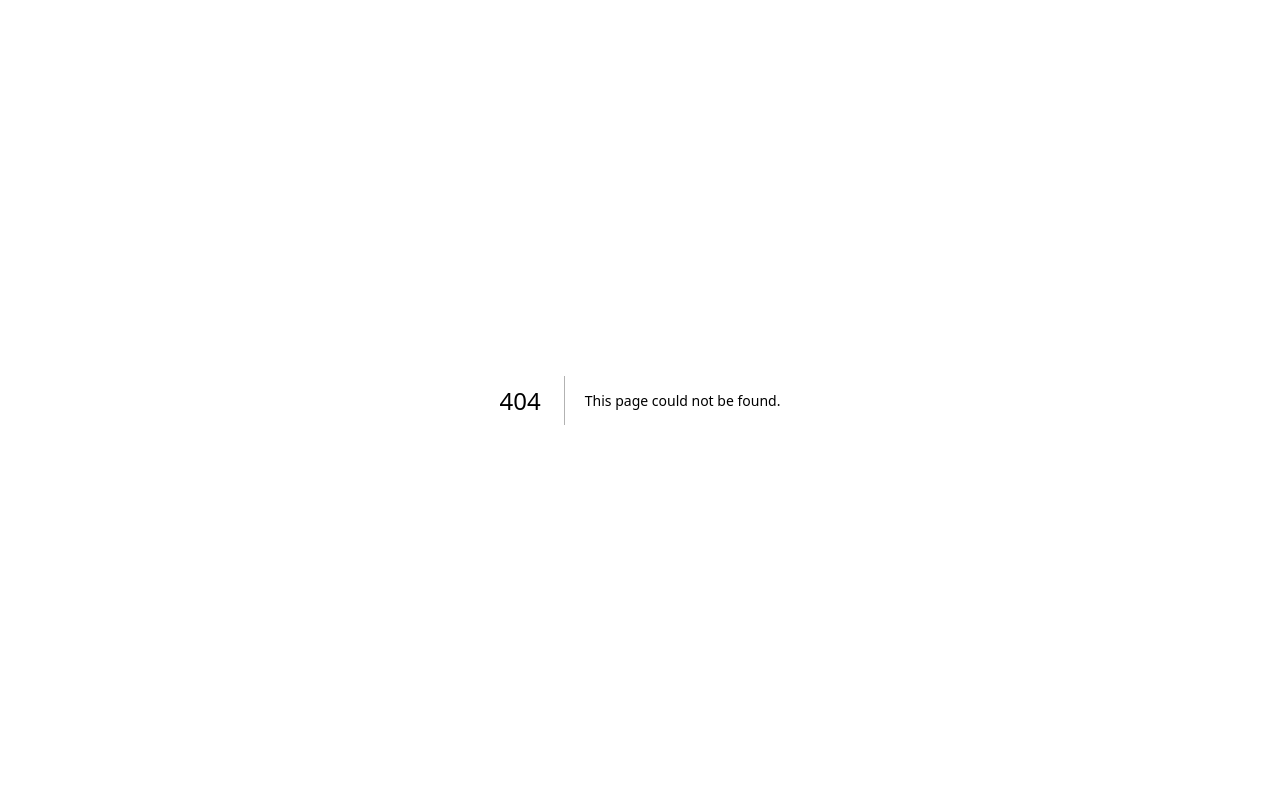
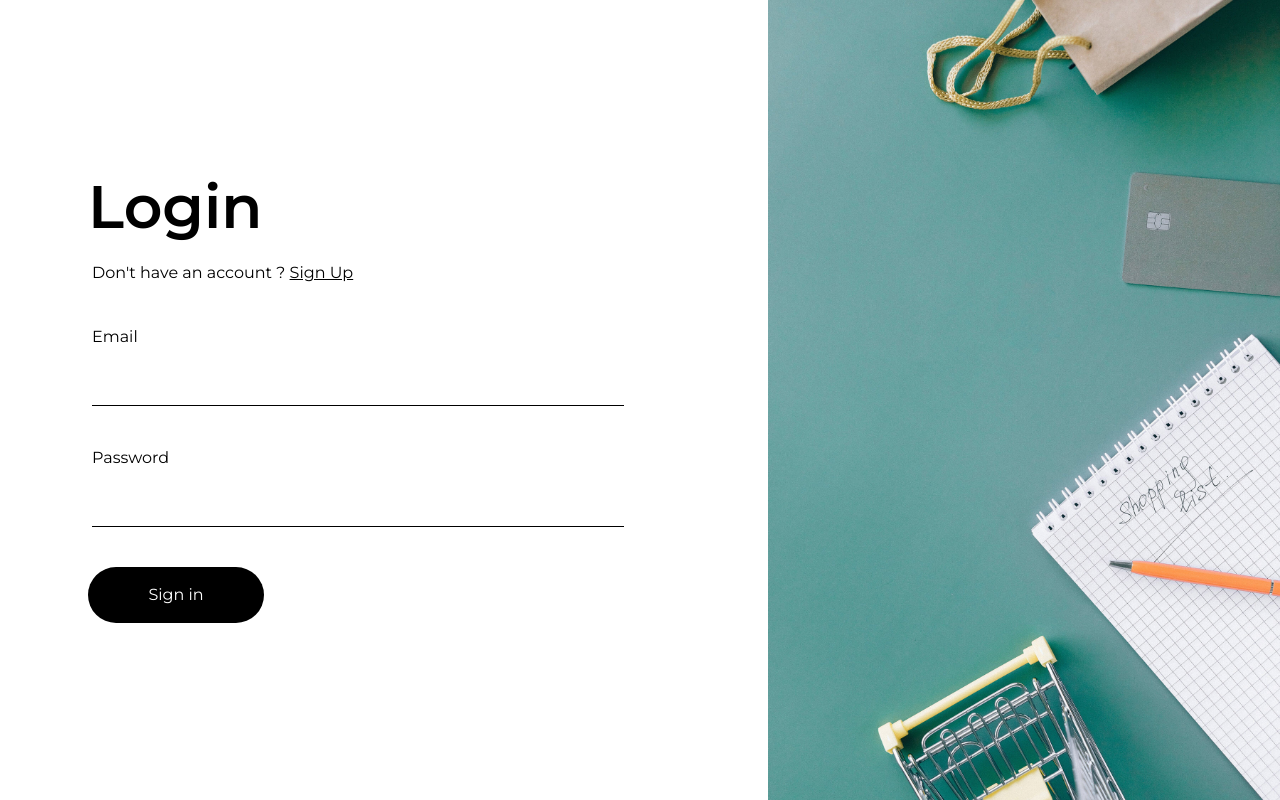
Before and after one commit to ShariqAnsari88/firebase-todo-app, a Next.js app: page /login in a window 1280 px wide. Before the commit this address had no page. Built offline with nearby package versions, Linux system fonts and the light colour scheme.

Commit message:
login page UI completed

```diff
--- a/pages/_app.js
+++ b/pages/_app.js
@@ -1,5 +1,12 @@
-import '@/styles/globals.css'
-
+import "@/styles/globals.css";
+import Head from "next/head";
 export default function App({ Component, pageProps }) {
-  return <Component {...pageProps} />
+    return (
+        <>
+            <Head>
+                <title>JS Dev - Todo App</title>
+            </Head>
+            <Component {...pageProps} />
+        </>
+    );
 }
--- a/pages/index.js
+++ b/pages/index.js
@@ -1,124 +1,7 @@
-import Image from 'next/image'
-import { Inter } from 'next/font/google'
-
-const inter = Inter({ subsets: ['latin'] })
+import Image from "next/image";
+import { Inter } from "next/font/google";
+const inter = Inter({ subsets: ["latin"] });
 
 export default function Home() {
-  return (
-    <main className="flex min-h-screen flex-col items-center justify-between p-24">
-      <div className="z-10 w-full max-w-5xl items-center justify-between font-mono text-sm lg:flex">
-        <p className="fixed left-0 top-0 flex w-full justify-center border-b border-gray-300 bg-gradient-to-b from-zinc-200 pb-6 pt-8 backdrop-blur-2xl dark:border-neutral-800 dark:bg-zinc-800/30 dark:from-inherit lg:static lg:w-auto  lg:rounded-xl lg:border lg:bg-gray-200 lg:p-4 lg:dark:bg-zinc-800/30">
-          Get started by editing&nbsp;
-          <code className="font-mono font-bold">pages/index.js</code>
-        </p>
-        <div className="fixed bottom-0 left-0 flex h-48 w-full items-end justify-center bg-gradient-to-t from-white via-white dark:from-black dark:via-black lg:static lg:h-auto lg:w-auto lg:bg-none">
-          <a
-            className="pointer-events-none flex place-items-center gap-2 p-8 lg:pointer-events-auto lg:p-0"
-            href="https://vercel.com?utm_source=create-next-app&utm_medium=default-template-tw&utm_campaign=create-next-app"
-            target="_blank"
-            rel="noopener noreferrer"
-          >
-            By{' '}
-            <Image
-              src="/vercel.svg"
-              alt="Vercel Logo"
-              className="dark:invert"
-              width={100}
-              height={24}
-              priority
-            />
-          </a>
-        </div>
-      </div>
-
-      <div className="relative flex place-items-center before:absolute before:h-[300px] before:w-[480px] before:-translate-x-1/2 before:rounded-full before:bg-gradient-radial before:from-white before:to-transparent before:blur-2xl before:content-[''] after:absolute after:-z-20 after:h-[180px] after:w-[240px] after:translate-x-1/3 after:bg-gradient-conic after:from-sky-200 after:via-blue-200 after:blur-2xl after:content-[''] before:dark:bg-gradient-to-br before:dark:from-transparent before:dark:to-blue-700/10 after:dark:from-sky-900 after:dark:via-[#0141ff]/40 before:lg:h-[360px]">
-        <Image
-          className="relative dark:drop-shadow-[0_0_0.3rem_#ffffff70] dark:invert"
-          src="/next.svg"
-          alt="Next.js Logo"
-          width={180}
-          height={37}
-          priority
-        />
-      </div>
-
-      <div className="mb-32 grid text-center lg:mb-0 lg:grid-cols-4 lg:text-left">
-        <a
-          href="https://nextjs.org/docs?utm_source=create-next-app&utm_medium=default-template-tw&utm_campaign=create-next-app"
-          className="group rounded-lg border border-transparent px-5 py-4 transition-colors hover:border-gray-300 hover:bg-gray-100 hover:dark:border-neutral-700 hover:dark:bg-neutral-800/30"
-          target="_blank"
-          rel="noopener noreferrer"
-        >
-          <h2 className={`${inter.className} mb-3 text-2xl font-semibold`}>
-            Docs{' '}
-            <span className="inline-block transition-transform group-hover:translate-x-1 motion-reduce:transform-none">
-              -&gt;
-            </span>
-          </h2>
-          <p
-            className={`${inter.className} m-0 max-w-[30ch] text-sm opacity-50`}
-          >
-            Find in-depth information about Next.js features and API.
-          </p>
-        </a>
-
-        <a
-          href="https://nextjs.org/learn?utm_source=create-next-app&utm_medium=default-template-tw&utm_campaign=create-next-app"
-          className="group rounded-lg border border-transparent px-5 py-4 transition-colors hover:border-gray-300 hover:bg-gray-100 hover:dark:border-neutral-700 hover:dark:bg-neutral-800/30"
-          target="_blank"
-          rel="noopener noreferrer"
-        >
-          <h2 className={`${inter.className} mb-3 text-2xl font-semibold`}>
-            Learn{' '}
-            <span className="inline-block transition-transform group-hover:translate-x-1 motion-reduce:transform-none">
-              -&gt;
-            </span>
-          </h2>
-          <p
-            className={`${inter.className} m-0 max-w-[30ch] text-sm opacity-50`}
-          >
-            Learn about Next.js in an interactive course with&nbsp;quizzes!
-          </p>
-        </a>
-
-        <a
-          href="https://vercel.com/templates?framework=next.js&utm_source=create-next-app&utm_medium=default-template-tw&utm_campaign=create-next-app"
-          className="group rounded-lg border border-transparent px-5 py-4 transition-colors hover:border-gray-300 hover:bg-gray-100 hover:dark:border-neutral-700 hover:dark:bg-neutral-800/30"
-          target="_blank"
-          rel="noopener noreferrer"
-        >
-          <h2 className={`${inter.className} mb-3 text-2xl font-semibold`}>
-            Templates{' '}
-            <span className="inline-block transition-transform group-hover:translate-x-1 motion-reduce:transform-none">
-              -&gt;
-            </span>
-          </h2>
-          <p
-            className={`${inter.className} m-0 max-w-[30ch] text-sm opacity-50`}
-          >
-            Discover and deploy boilerplate example Next.js&nbsp;projects.
-          </p>
-        </a>
-
-        <a
-          href="https://vercel.com/new?utm_source=create-next-app&utm_medium=default-template-tw&utm_campaign=create-next-app"
-          className="group rounded-lg border border-transparent px-5 py-4 transition-colors hover:border-gray-300 hover:bg-gray-100 hover:dark:border-neutral-700 hover:dark:bg-neutral-800/30"
-          target="_blank"
-          rel="noopener noreferrer"
-        >
-          <h2 className={`${inter.className} mb-3 text-2xl font-semibold`}>
-            Deploy{' '}
-            <span className="inline-block transition-transform group-hover:translate-x-1 motion-reduce:transform-none">
-              -&gt;
-            </span>
-          </h2>
-          <p
-            className={`${inter.className} m-0 max-w-[30ch] text-sm opacity-50`}
-          >
-            Instantly deploy your Next.js site to a shareable URL with Vercel.
-          </p>
-        </a>
-      </div>
-    </main>
-  )
+    return <main>lksdjflajflaj;l</main>;
 }
--- /dev/null
+++ b/pages/login.js
@@ -0,0 +1,43 @@
+import React from "react";
+const LoginForm = () => {
+    return (
+        <main className="flex h-[100vh]">
+            <div className="w-[60%] p-14 flex items-center">
+                <div className="p-8 w-[600px]">
+                    <h1 className="text-6xl font-semibold">Login</h1>
+                    <p className="mt-6 ml-1">
+                        Don't have an account ?{" "}
+                        <span className="underline hover:text-blue-400 cursor-pointer">
+                            Sign Up
+                        </span>
+                    </p>
+                    <div className="mt-10 pl-1 flex flex-col">
+                        <label>Email</label>
+                        <input
+                            type="text"
+                            className="border-b border-black p-4 outline-0 focus-within:border-blue-400"
+                        />
+                    </div>
+                    <div className="mt-10 pl-1 flex flex-col">
+                        <label>Password</label>
+                        <input
+                            type="password"
+                            className="border-b border-black p-4 outline-0 focus-within:border-blue-400"
+                        />
+                    </div>
+                    <button className="bg-black text-white w-44 py-4 mt-10 rounded-full transition-transform hover:bg-black/[0.8] active:scale-90">
+                        Sign in
+                    </button>
+                </div>
+            </div>
+            <div
+                className="w-[40%] bg-slate-400 bg-cover bg-right-top"
+                style={{
+                    backgroundImage: "url('/login-banner.jpg')",
+                }}
+            ></div>
+        </main>
+    );
+};
+
+export default LoginForm;
--- a/styles/globals.css
+++ b/styles/globals.css
@@ -1,27 +1,20 @@
+@import url("https://fonts.googleapis.com/css2?family=Montserrat:ital,wght@0,100;0,200;0,300;0,400;0,500;0,600;0,700;0,800;0,900;1,100;1,200;1,300;1,400;1,500;1,600;1,700;1,800;1,900&display=swap");
+
 @tailwind base;
 @tailwind components;
 @tailwind utilities;
 
 :root {
-  --foreground-rgb: 0, 0, 0;
-  --background-start-rgb: 214, 219, 220;
-  --background-end-rgb: 255, 255, 255;
+    --foreground-rgb: 0, 0, 0;
+    --background-start-rgb: 214, 219, 220;
+    --background-end-rgb: 255, 255, 255;
+
+    font-family: "Montserrat", sans-serif;
+    -webkit-font-smoothing: antialiased;
+    -moz-osx-font-smoothing: grayscale;
 }
 
-@media (prefers-color-scheme: dark) {
-  :root {
-    --foreground-rgb: 255, 255, 255;
-    --background-start-rgb: 0, 0, 0;
-    --background-end-rgb: 0, 0, 0;
-  }
+* {
+    margin: 0;
+    padding: 0;
 }
-
-body {
-  color: rgb(var(--foreground-rgb));
-  background: linear-gradient(
-      to bottom,
-      transparent,
-      rgb(var(--background-end-rgb))
-    )
-    rgb(var(--background-start-rgb));
-}
```
Also changed, not shown: public/login-banner.jpg (added).
